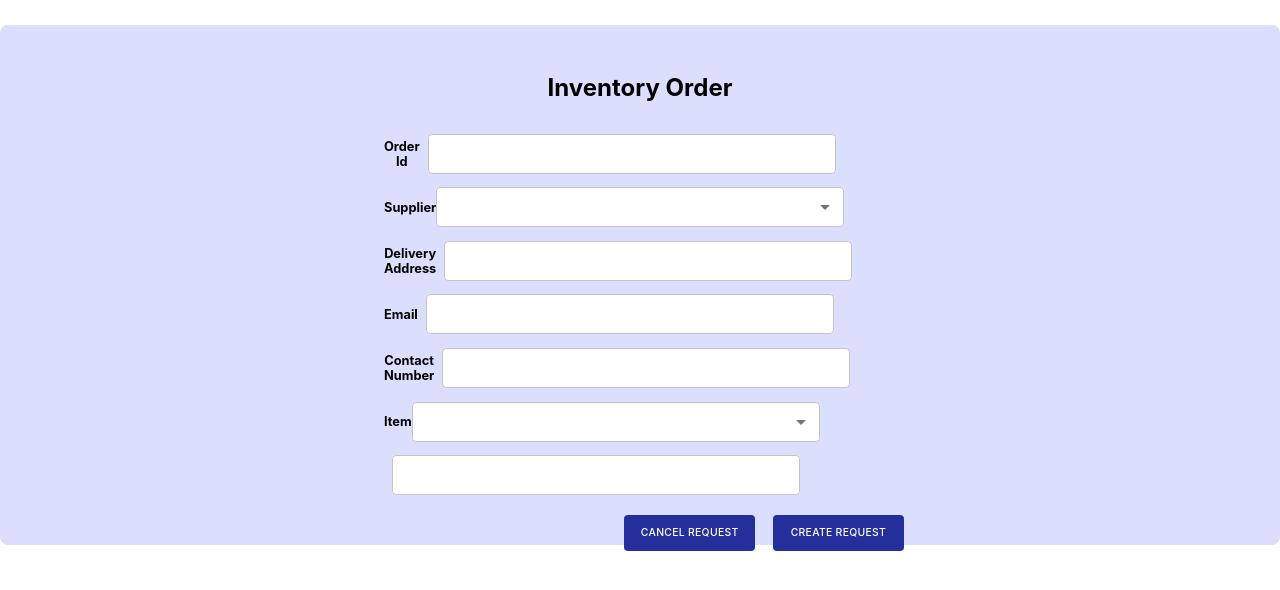
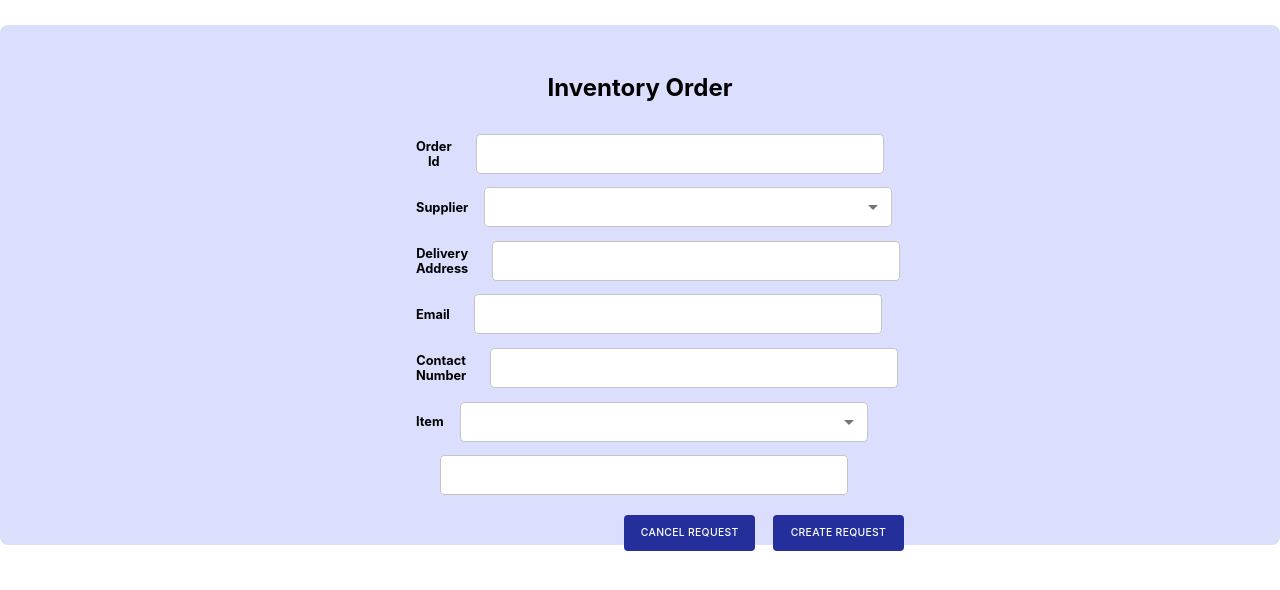
Before and after one commit to MrSilent2001/Sales-And-Inventory-Management-System, a React (Create React App) app: page /placeOrder in a window 1280 px wide. Shown: the top 590 px of the page. Built offline with nearby package versions, Linux system fonts and the light colour scheme.

Commit message:
Customer profile CSS Updated

```diff
--- a/src/pages/Customer/Customer Profile/Profile/customerProfile.css
+++ b/src/pages/Customer/Customer Profile/Profile/customerProfile.css
@@ -45,16 +45,23 @@
 }
 
 .formField{
-    width: 20em;
+    width: 30em;
     height: 3.25em;
     display: flex;
     flex-direction: row;
     align-items: center;
     justify-content: space-between;
+
 }
 
 .textField{
-    padding: 0 0 0 1em;
+   margin-left: 2em;
+    margin-right: 1em;
+    width: 7em;
+    height: 3.25;
+    align-items: self-start;
+
+
 }
 
 .textField h4{
@@ -64,8 +71,11 @@
 }
 
 .inputData{
-    width: 8em;
+    width: 10em;
+    height: 3.25em;
     text-align: left;
+    margin-left: 1em;
+
 }
 
 .inputData h5{
--- a/src/pages/Customer/Customer Profile/Profile/customerProfile.js
+++ b/src/pages/Customer/Customer Profile/Profile/customerProfile.js
@@ -14,7 +14,7 @@
     },
     '&.MuiButton-root': {
         width: '10em',
-        height: '2.5em'
+        height: '1.5em'
     },
     fontSize: '0.75em',
     fontFamily: 'inter',
@@ -30,7 +30,7 @@
     },
     '&.MuiButton-root': {
         width: '10em',
-        height: '2.5em'
+        height: '1.5em'
     },
     fontSize: '0.75em',
     fontFamily: 'inter',
```
